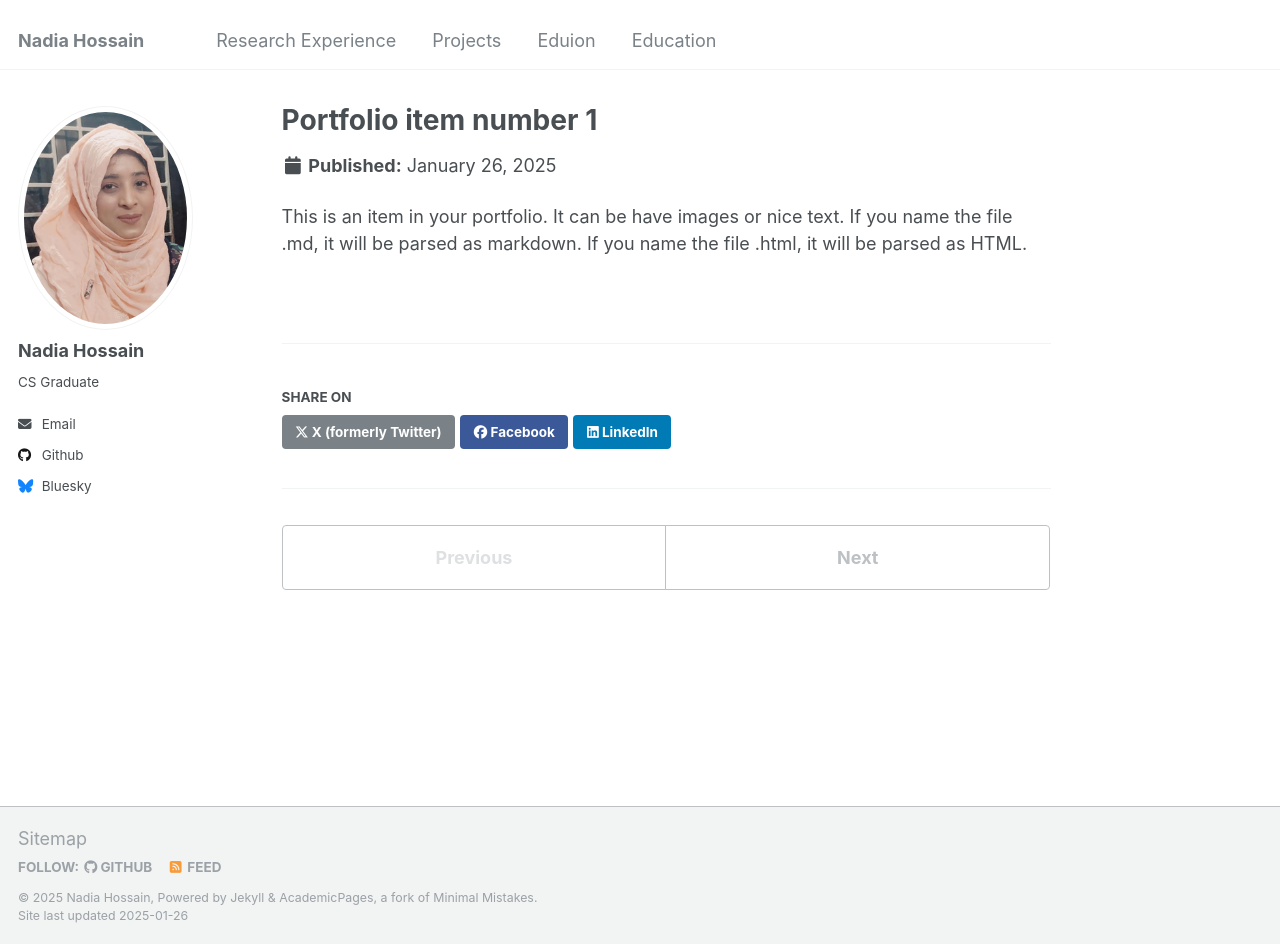
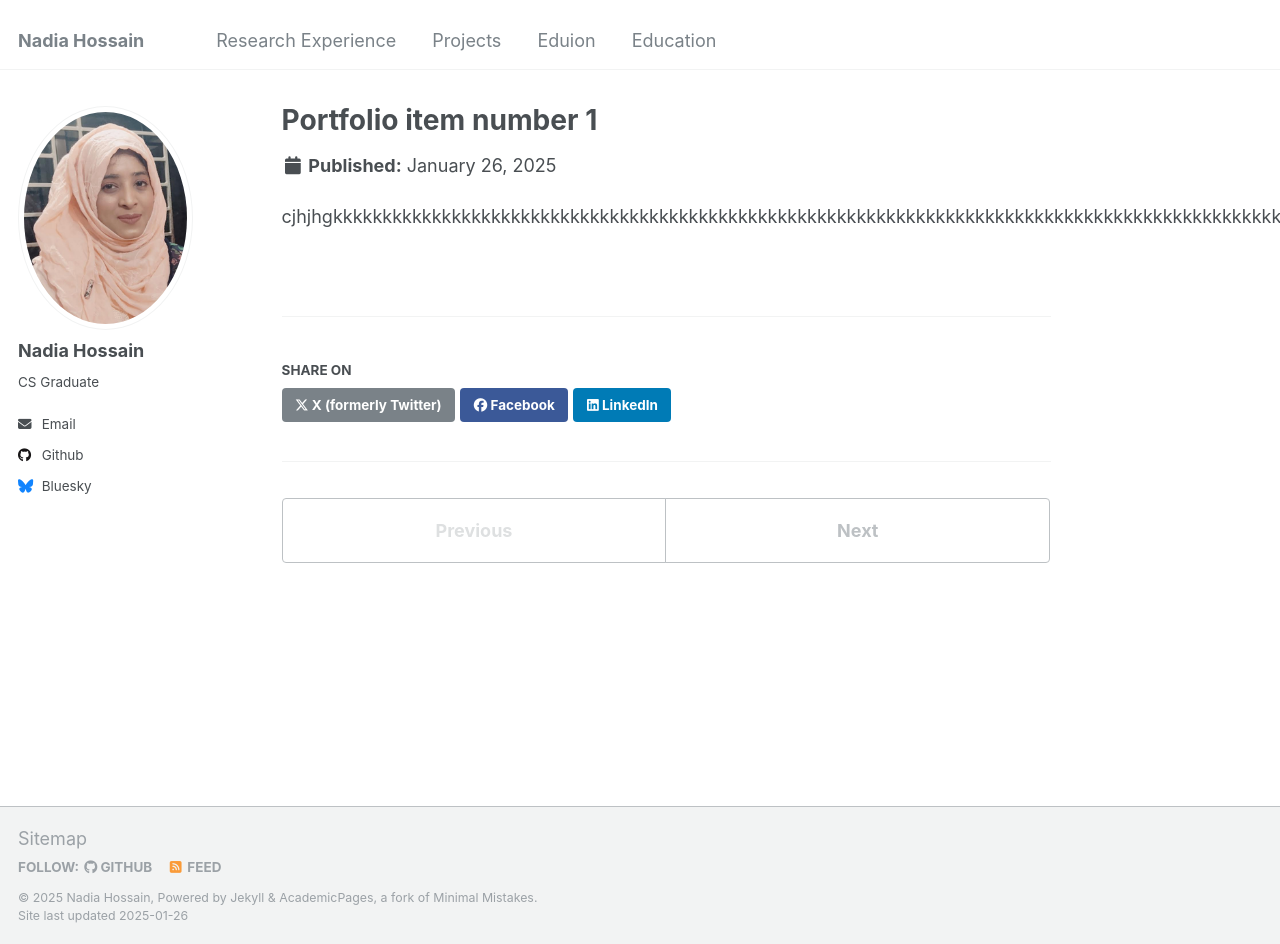
Before and after one commit to Nadia214/hnadia, a Jekyll site: the page built from _portfolio/portfolio-1.md, in a window 1280 px wide and 944 px high. Built offline with Jekyll 4.4.1, drawn with Linux system fonts in a browser that asks for light colours.

Commit message:
Update portfolio-1.md

```diff
--- a/_portfolio/portfolio-1.md
+++ b/_portfolio/portfolio-1.md
@@ -3,5 +3,4 @@ title: "Portfolio item number 1"
 excerpt: "Short description of portfolio item number 1<br/><img src='/images/500x300.png'>"
 collection: portfolio
 ---
-
-This is an item in your portfolio. It can be have images or nice text. If you name the file .md, it will be parsed as markdown. If you name the file .html, it will be parsed as HTML.
+cjhjhgkkkkkkkkkkkkkkkkkkkkkkkkkkkkkkkkkkkkkkkkkkkkkkkkkkkkkkkkkkkkkkkkkkkkkkkkkkkkkkkkkkkkkkkkkkkkkkkkkkkkkkkkkkkkkk
```
